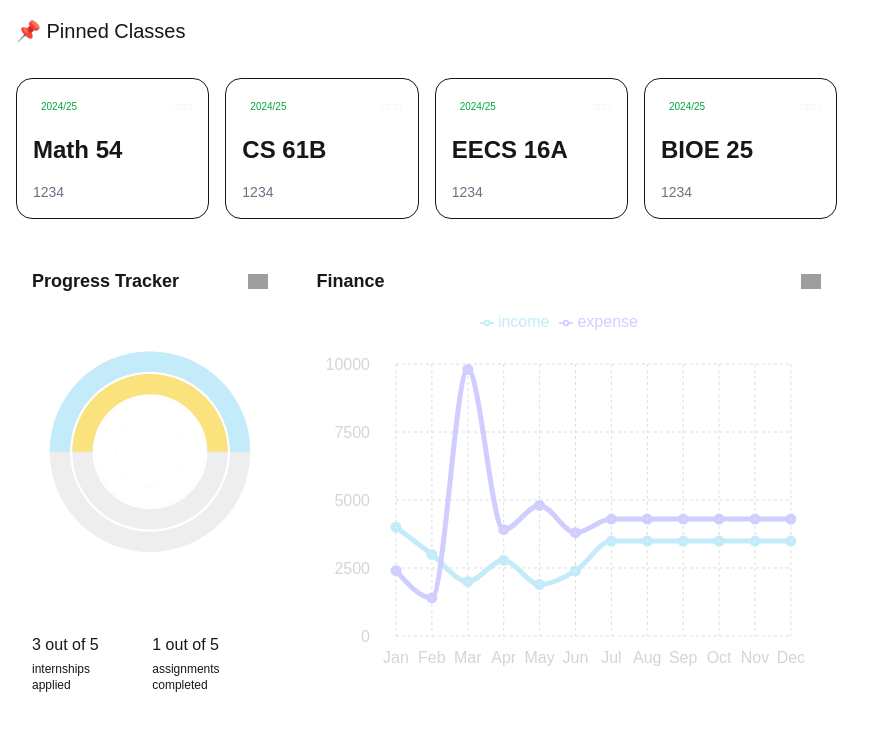
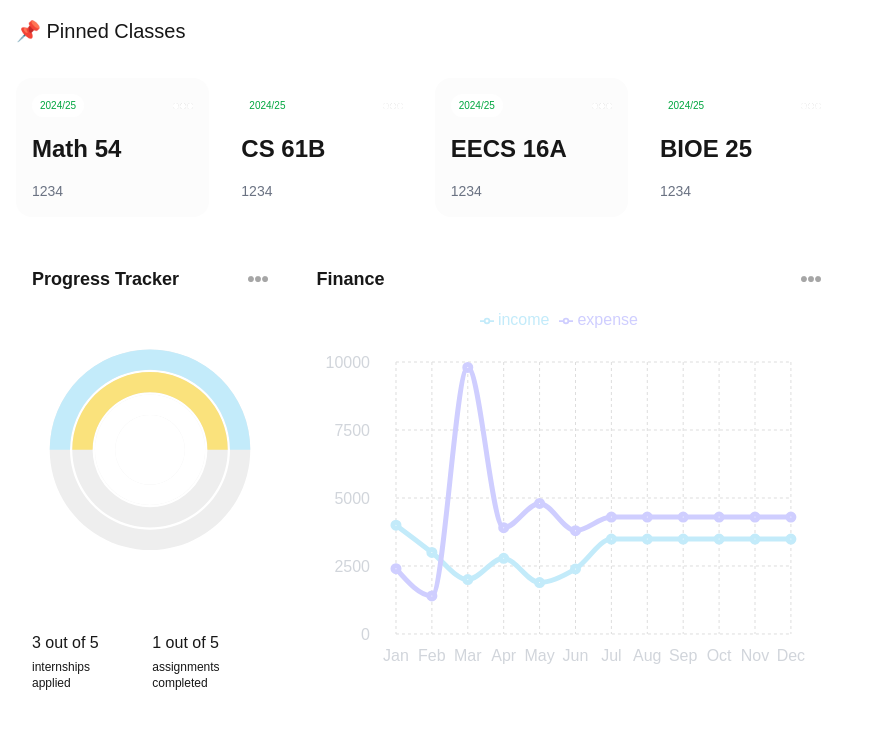
Before and after one commit to nicoleleehy1/propriologics-demo, a Next.js app: page /measurements/1 in a window 1280 px wide. Shown: the top 730 px of the page, without its empty margins (0-884 px from the left). Built offline with nearby package versions, Linux system fonts and the light colour scheme; grey boxes are pictures that could not be loaded.

Commit message:
Modifications to User Card and MeasurementModal

```diff
--- a/src/components/Card.tsx
+++ b/src/components/Card.tsx
@@ -2,7 +2,7 @@ import Image from "next/image"
 
 const Card = ({type}:{type:string}) => {
   return (
-    <div className='rounded-2xl odd:bg-dashboardPurple even:bg-dashboardYellow p-4 flex-1 min-w-[130px] border'>
+    <div className='rounded-2xl odd:bg-[#FCFCFC] even:bg-dashboardYellow p-4 flex-1 min-w-[130px]'>
         <div className="flex justify-between items-center">
             <span className="text-[10px] bg-white px-2 py-1 rounded-full text-green-600">2024/25</span>
             <Image src="/more.png" alt="" width={20} height={20} />
--- a/src/components/MeasurementModal.tsx
+++ b/src/components/MeasurementModal.tsx
@@ -72,7 +72,7 @@ const MeasurementModal = ({
   };
 
   return (
-    <div className="fixed inset-0 bg-black bg-opacity-50 flex items-center justify-center z-50">
+    <div className="fixed inset-0 bg-black bg-opacity-10 flex items-center justify-center z-50">
       <div className="bg-white rounded-lg p-6 max-w-3xl w-full mx-4 max-h-[90vh] overflow-y-auto">
         <div className="flex justify-between items-center mb-6">
           <h3 className="text-lg font-semibold">
```
Also changed, not shown: public/moreDark.png (added).
